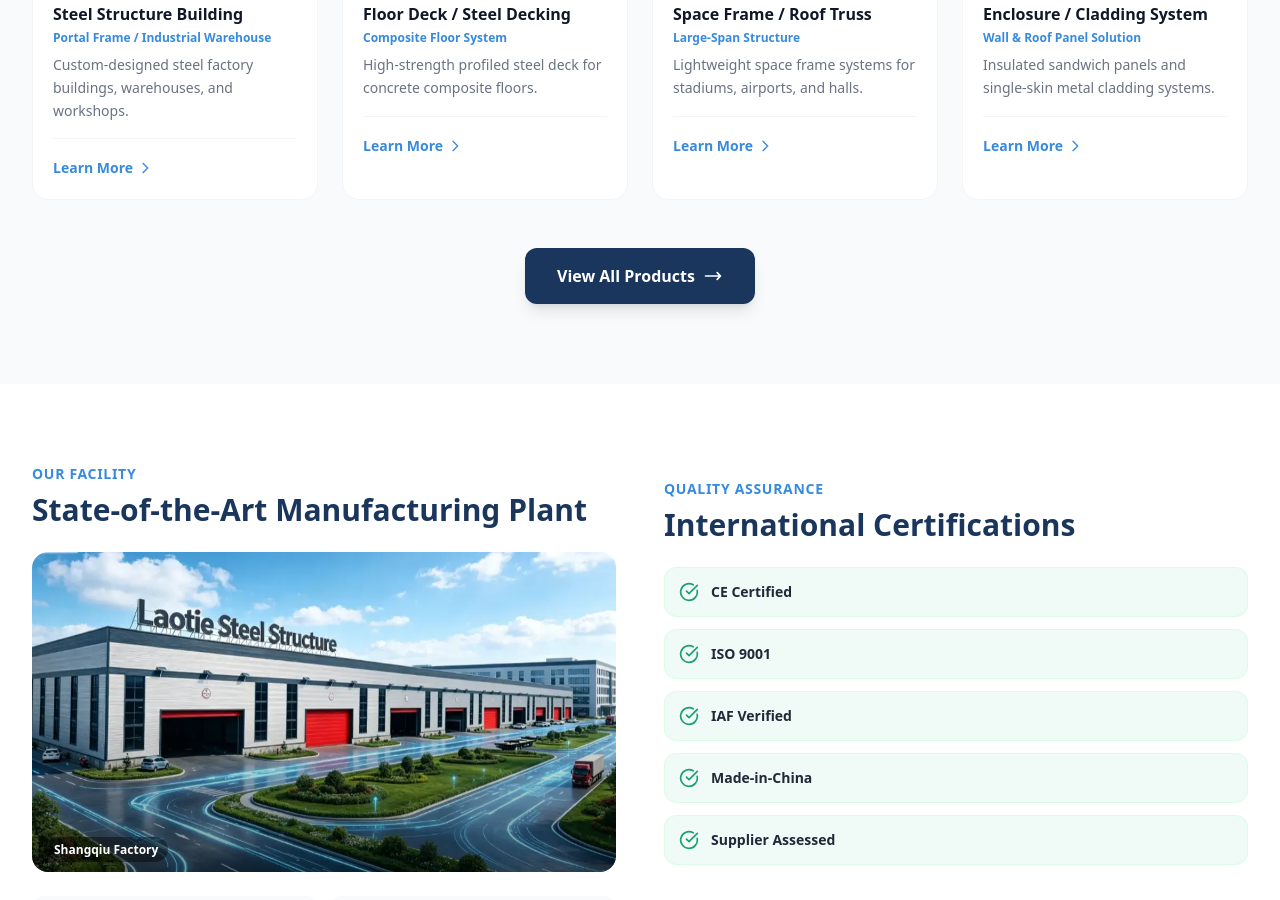
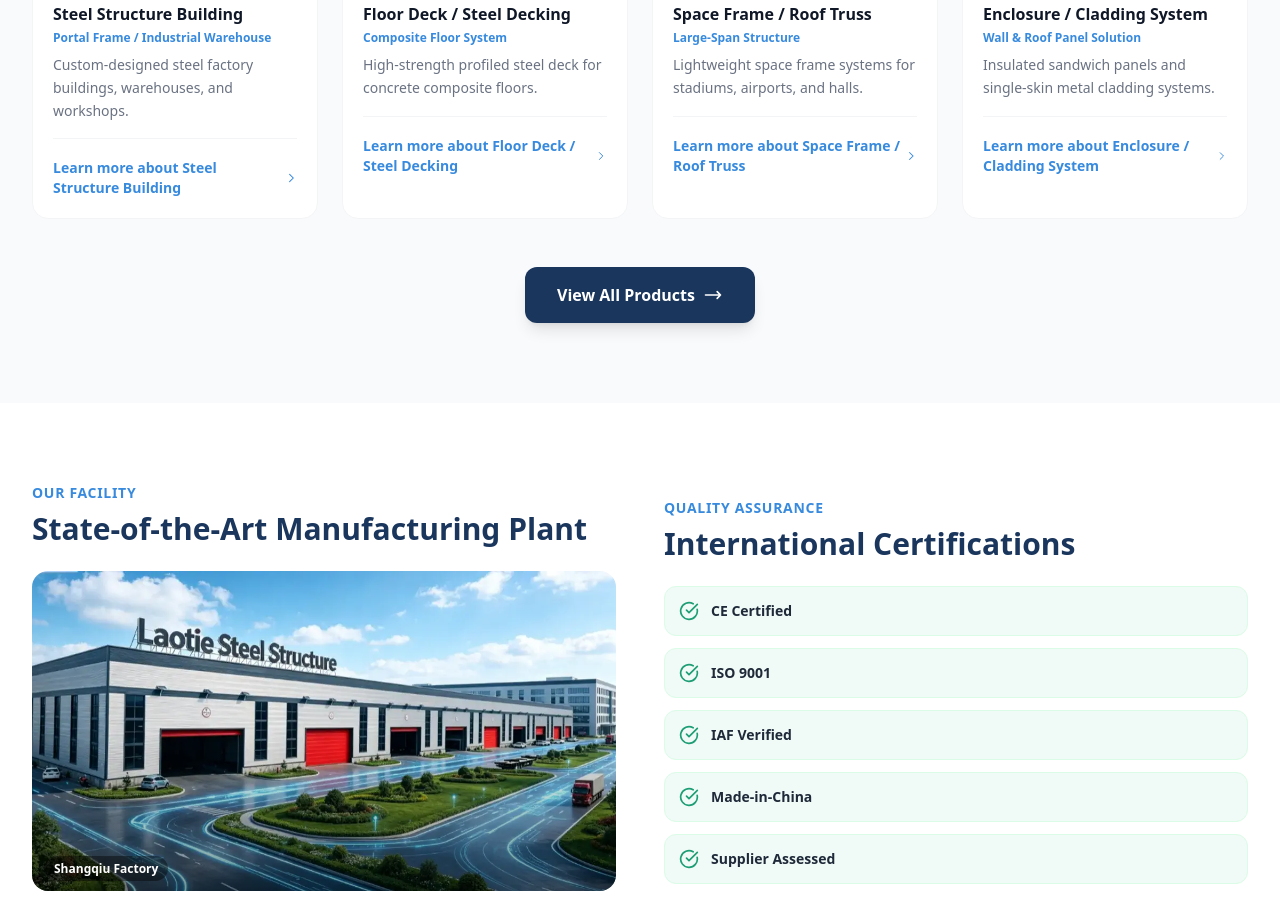
Before and after one commit to kangguangjian91-max/Laotie, a Next.js app: page / in a window 1280 px wide. Shown: the part 1900-2800 px from the top of the page. Built offline with nearby package versions, Linux system fonts and the light colour scheme; a web font is replaced by a local one.

Commit message:
fix: Add descriptive link text for SEO (92→target 95+)
- Change "Learn More" to "Learn more about {product.title}" in Products
- Add aria-label with full product name for screen readers
- Fixes PageSpeed warning: "Links are not descriptive" (4 links affected)

```diff
--- a/src/components/Products.tsx
+++ b/src/components/Products.tsx
@@ -86,9 +86,10 @@ export default function Products() {
                 <div className="mt-4 pt-4 border-t border-gray-100">
                   <Link
                     href={product.href}
+                    aria-label={`Learn more about ${product.title}`}
                     className="text-steel-accent hover:text-[#FF6B00] text-sm font-semibold inline-flex items-center gap-1 transition-colors"
                   >
-                    Learn More
+                    Learn more about {product.title}
                     <svg className="w-4 h-4" fill="none" stroke="currentColor" viewBox="0 0 24 24" strokeWidth={2}>
                       <path strokeLinecap="round" d="M9 5l7 7-7 7" />
                     </svg>
```
